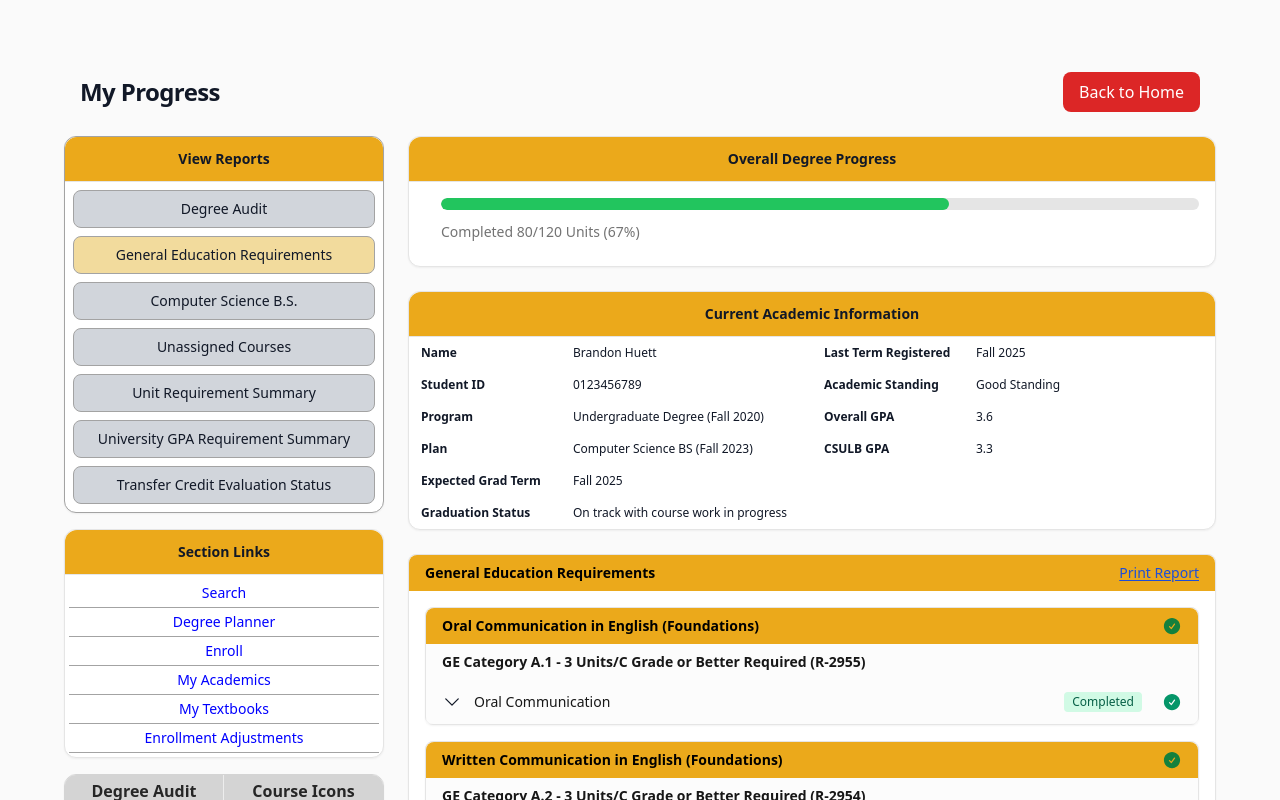
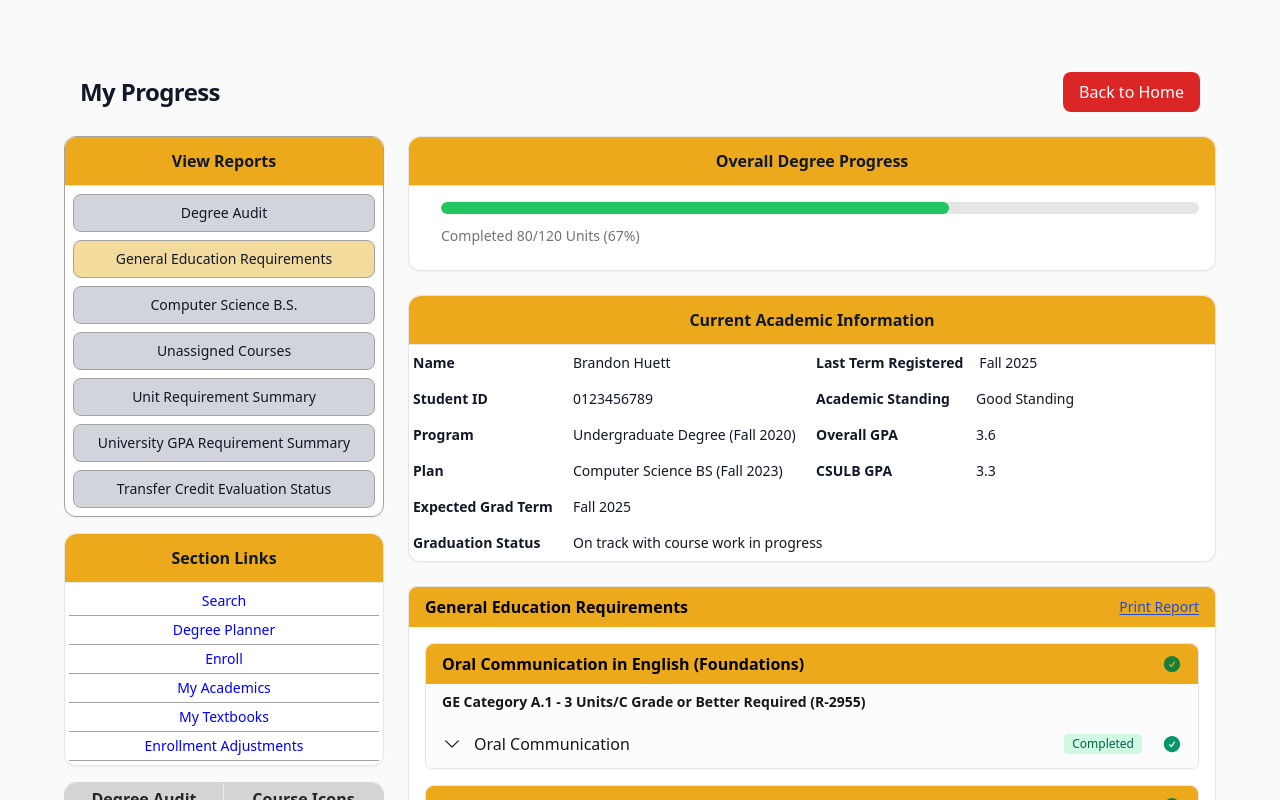
Before and after one commit to MyLu004/CECS448-User-Interface-Project, a React (Vite) app in the folder myapp/frontend/: page /general-education-requirements in a window 1280 px wide. Shown: the top 800 px of the page. Built offline with nearby package versions, Linux system fonts and the light colour scheme.

Commit message:
Font Updates
Changes:
Made fonts bigger

```diff
--- a/myapp/frontend/src/components/academics/CurrentAcademicInfo.tsx
+++ b/myapp/frontend/src/components/academics/CurrentAcademicInfo.tsx
@@ -18,7 +18,7 @@ export default function CurrentAcademicInfo({ info }: { info: Info }) {
   return (
     <div className="rounded-xl border border-neutral-200 bg-white shadow-sm">
       <div className="bg-[#EBA91B] flex justify-center items-center border-b rounded-t-xl border-neutral-200 px-4 py-3">
-        <h2 className="text-sm font-semibold">Current Academic Information</h2>
+        <h2 className="text-base font-semibold">Current Academic Information</h2>
       </div>
       <div className="grid gap-2 p-1 sm:grid-cols-2">
         <InfoRow label="Name" value={info.name} />
@@ -47,12 +47,13 @@ function InfoRow({
 }) {
   return (
     <div className={span ? "sm:col-span-2" : ""}>
-        <div className="flex items-center gap-2">
-            <div className="font-bold text-xs px-2 w-36 shrink-0">{label}</div>
-            <div className=" bg-white px-2 py-1 text-xs flex-1">
-            {value}
-            </div>
+      <div className="flex flex-wrap items-center gap-2">
+        <div className="font-bold text-sm min-w-[9rem]">{label}</div>
+        <div className="bg-white px-2 py-1 text-sm flex-1 break-words">
+          {value}
         </div>
+      </div>
+
 </div>
   );
 }
--- a/myapp/frontend/src/components/academics/GEAreaCard.tsx
+++ b/myapp/frontend/src/components/academics/GEAreaCard.tsx
@@ -39,7 +39,7 @@ export default function GEAreaCard({
     return (
         <section className="rounded-lg border border-neutral-200 bg-white shadow-sm">
             <div className="flex items-center justify-between rounded-t-lg bg-[#EBA91B] px-4 py-2 text-black">
-                <h3 className="text-sm font-semibold">{areaTitle}</h3>
+                <h3 className="text-base font-semibold">{areaTitle}</h3>
                 <div className="flex items-center gap-1">
                     {anyInProgress ? (
                         <DiamondIP className="h-5 w-5 text-amber-700" />
@@ -87,7 +87,7 @@ function GEItemRow({ item }: { item: GEItem }) {
                 <ChevronDownIcon
                     className={`h-5 w-5 shrink-0 transition-transform ${open ? "rotate-180" : ""}`}
                 />
-                <span className="flex-1 text-sm font-medium text-neutral-900">{item.label}</span>
+                <span className="flex-1 text-base font-medium text-neutral-900">{item.label}</span>
 
                 <span className={badgeClass}>{item.status}</span>
 
--- a/myapp/frontend/src/components/academics/LowerDivisionCourse.tsx
+++ b/myapp/frontend/src/components/academics/LowerDivisionCourse.tsx
@@ -62,7 +62,7 @@ export default function LowerDivisionCourses() {
 
   return (
     <section className="rounded-xl border border-neutral-300 bg-white shadow-sm">
-      <div className="flex items-center justify-between rounded-t-xl bg-[#EBA91B] px-4 py-2 text-sm font-semibold">
+      <div className="flex items-center justify-between rounded-t-xl bg-[#EBA91B] px-4 py-2 text-base font-semibold">
         <span>Computer Science Specified Lower Division Courses</span>
         <span className="inline-flex items-center gap-1">
           {anyInProgressSection ? (
--- a/myapp/frontend/src/components/academics/OverallProgress.tsx
+++ b/myapp/frontend/src/components/academics/OverallProgress.tsx
@@ -9,7 +9,7 @@ export default function OverallProgress({ completed, total }: Props) {
   return (
     <div className="rounded-xl border border-neutral-200 bg-white shadow-sm">
       <div className="bg-[#EBA91B] border-b rounded-t-xl border-t-xl border-neutral-200 px-4 py-3">
-        <h2 className="text-center text-sm font-semibold">Overall Degree Progress</h2>
+        <h2 className="text-center text-base font-semibold">Overall Degree Progress</h2>
       </div>
       <div className="ml-4 p-4">
         {/* <div className="mb-2 text-sm text-neutral-600">
--- a/myapp/frontend/src/components/academics/RequirementGroup.tsx
+++ b/myapp/frontend/src/components/academics/RequirementGroup.tsx
@@ -47,7 +47,7 @@ export default function RequirementGroup() {
   return (
     <section className="rounded-xl border border-neutral-300 bg-white shadow-sm">
       {/* Header: gold bar + overall state icon */}
-      <div className="flex items-center justify-between rounded-t-xl bg-[#EBA91B] px-4 py-2 text-sm font-semibold">
+      <div className="flex items-center justify-between rounded-t-xl bg-[#EBA91B] px-4 py-2 text-base font-semibold">
         <span>ENGR 101/ENGR 102/CECS 105</span>
         <span className="inline-flex items-center gap-1">
           {anyInProgress ? (
--- a/myapp/frontend/src/components/left/SectionLink.tsx
+++ b/myapp/frontend/src/components/left/SectionLink.tsx
@@ -5,7 +5,7 @@ export default function SectionLinks() {
   return (
     <div className="rounded-xl border border-neutral-200 bg-white shadow-sm">
       <div className="bg-[#EBA91B] flex justify-center items-center border-b rounded-t-xl px-4 py-3">
-        <h2 className="text-sm font-bold">Section Links</h2>
+        <h2 className="text-base font-bold">Section Links</h2>
       </div>
       <ul className="p-1">
         {[
--- a/myapp/frontend/src/components/left/ViewReport.tsx
+++ b/myapp/frontend/src/components/left/ViewReport.tsx
@@ -47,7 +47,7 @@ export default function ViewReport() {
   return (
     <div className="rounded-xl border border-neutral-400 bg-white shadow-sm">
       <div className="bg-[#EBA91B] flex justify-center items-center border-b rounded-t-xl border-neutral-200 px-4 py-3">
-        <h2 className="text-sm font-bold">View Reports</h2>
+        <h2 className="text-base font-bold">View Reports</h2>
       </div>
       <div className="p-2">
         <div className="grid gap-2">
--- a/myapp/frontend/src/pages/AcademicRequirement.tsx
+++ b/myapp/frontend/src/pages/AcademicRequirement.tsx
@@ -64,7 +64,7 @@ export default function AcademicRequirementsPage() {
               {/* ONE WRAPPER: Computer Science B.S. */}
               <section className="rounded-lg border border-neutral-200 bg-white shadow-sm">
                 <div className="flex items-center justify-between rounded-t-lg bg-[var(--brand-gold,#EBA91B)] px-4 py-2 text-black">
-                  <h2 className="text-sm font-semibold">Computer Science B.S.</h2>
+                  <h2 className="text-base font-semibold">Computer Science B.S.</h2>
                   <button
                     className="text-sm text-blue-700 underline underline-offset-2 hover:text-blue-800 cursor-pointer"
                   >
--- a/myapp/frontend/src/pages/GeneralEducationRequirement.tsx
+++ b/myapp/frontend/src/pages/GeneralEducationRequirement.tsx
@@ -135,7 +135,7 @@ export default function GeneralEducationRequirements() {
                             {/* BIG WRAPPER CARD */}
                             <section className="rounded-lg border border-neutral-200 bg-white shadow-sm">
                                 <div className="flex items-center justify-between rounded-t-lg bg-[var(--brand-gold,#EBA91B)] px-4 py-2 text-black">
-                                    <h2 className="text-sm font-semibold">General Education Requirements</h2>
+                                    <h2 className="text-base font-semibold">General Education Requirements</h2>
                                     <button
                                         className="text-sm text-blue-700 underline underline-offset-2 hover:text-blue-800 cursor-pointer"
                                     >
```
